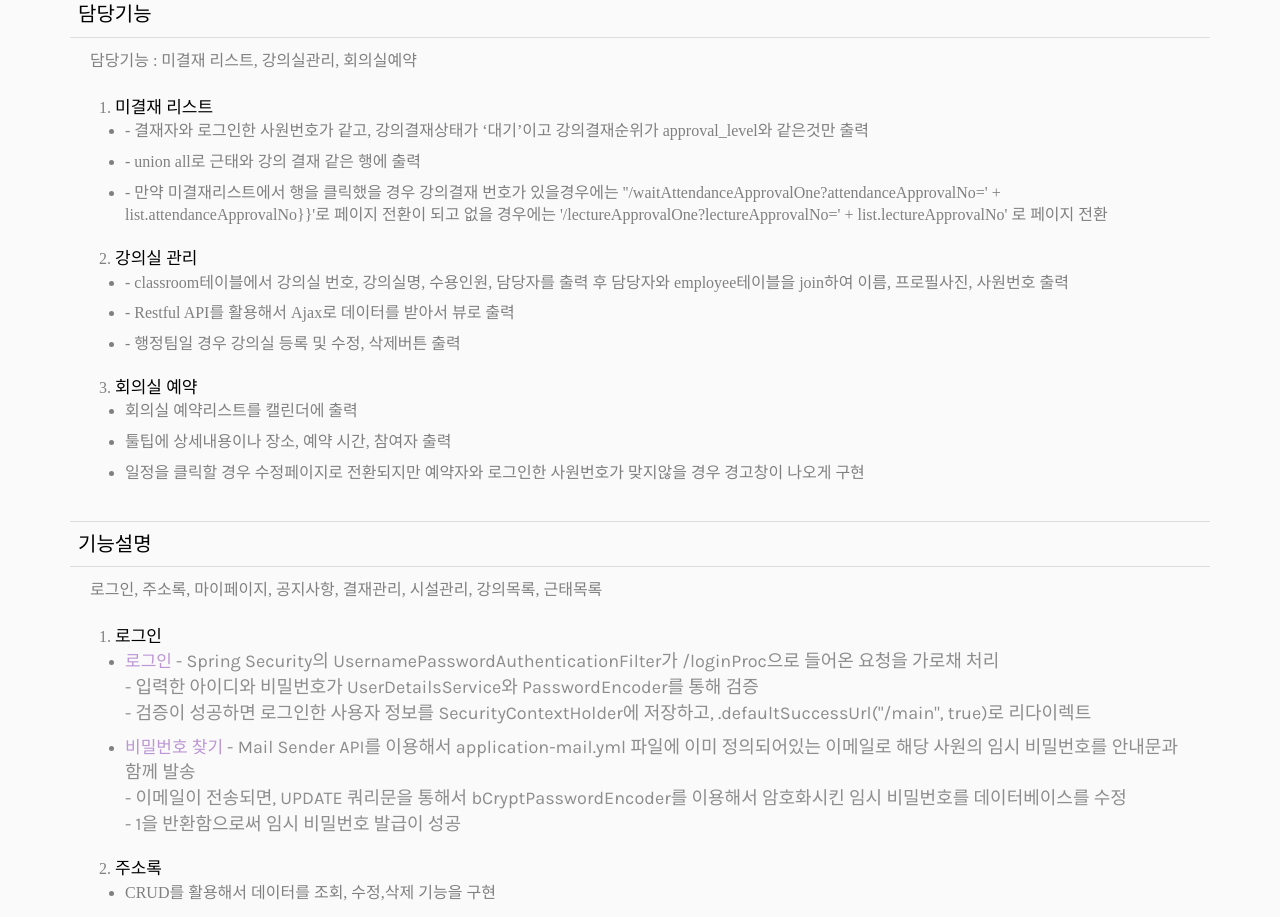
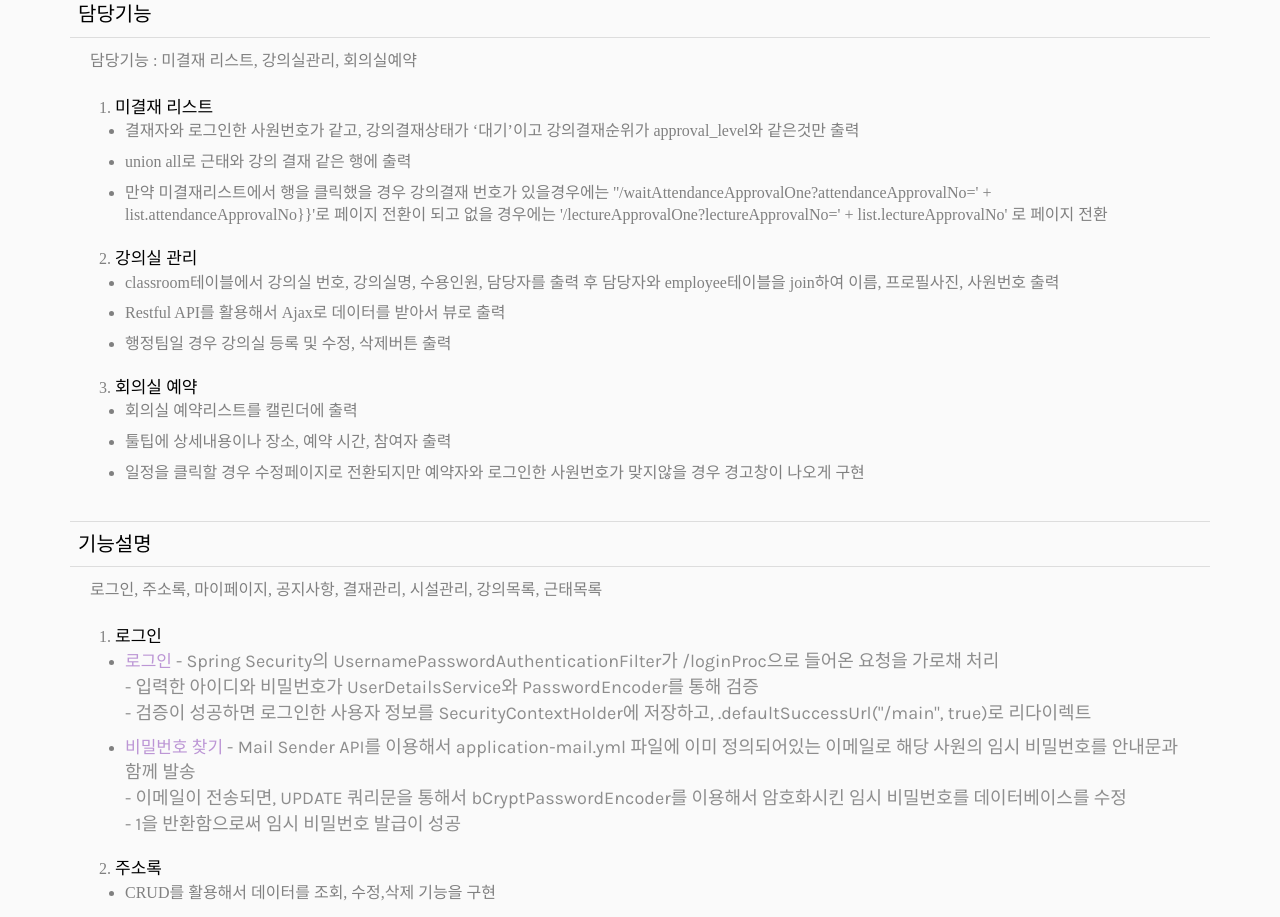
Before and after one commit to Hyuns99/Hyuns99.github.io, a plain HTML site: page index.html in a window 1280 px wide. Shown: the part 4900-5817 px from the top of the page. Drawn offline with nearby package versions, Linux system fonts and the light colour scheme; a script that the page names is missing; a web font is replaced by a local one.

Commit message:
리스트 수정

```diff
--- a/index.html
+++ b/index.html
@@ -412,9 +412,9 @@
 														<ol>
 															<li><span class="b-title">미결재 리스트</span>
 																<ul>
-																	<li>- 결재자와 로그인한 사원번호가 같고, 강의결재상태가 ‘대기’이고 강의결재순위가 approval_level와 같은것만 출력</li>
-																	<li>- union all로 근태와 강의 결재 같은 행에 출력</li>
-																	<li>- 만약 미결재리스트에서 행을 클릭했을 경우 강의결재 번호가 있을경우에는 ''/waitAttendanceApprovalOne?attendanceApprovalNo='
+																	<li> 결재자와 로그인한 사원번호가 같고, 강의결재상태가 ‘대기’이고 강의결재순위가 approval_level와 같은것만 출력</li>
+																	<li> union all로 근태와 강의 결재 같은 행에 출력</li>
+																	<li> 만약 미결재리스트에서 행을 클릭했을 경우 강의결재 번호가 있을경우에는 ''/waitAttendanceApprovalOne?attendanceApprovalNo='
 																		+ list.attendanceApprovalNo}}'로 페이지 전환이 되고 없을 경우에는 '/lectureApprovalOne?lectureApprovalNo='
 																		+ list.lectureApprovalNo' 로 페이지 전환
 																	</li>
@@ -422,9 +422,9 @@
 															</li>
 															<li><span class="b-title">강의실 관리</span>
 																<ul>
-																	<li>- classroom테이블에서 강의실 번호, 강의실명, 수용인원, 담당자를 출력 후 담당자와 employee테이블을 join하여 이름, 프로필사진, 사원번호 출력</li>
-																	<li>- Restful API를 활용해서 Ajax로 데이터를 받아서 뷰로 출력</li>
-																	<li>- 행정팀일 경우 강의실 등록 및 수정, 삭제버튼 출력</li>
+																	<li> classroom테이블에서 강의실 번호, 강의실명, 수용인원, 담당자를 출력 후 담당자와 employee테이블을 join하여 이름, 프로필사진, 사원번호 출력</li>
+																	<li> Restful API를 활용해서 Ajax로 데이터를 받아서 뷰로 출력</li>
+																	<li> 행정팀일 경우 강의실 등록 및 수정, 삭제버튼 출력</li>
 																</ul>
 															</li>
 															<li><span class="b-title">회의실 예약</span>
```
